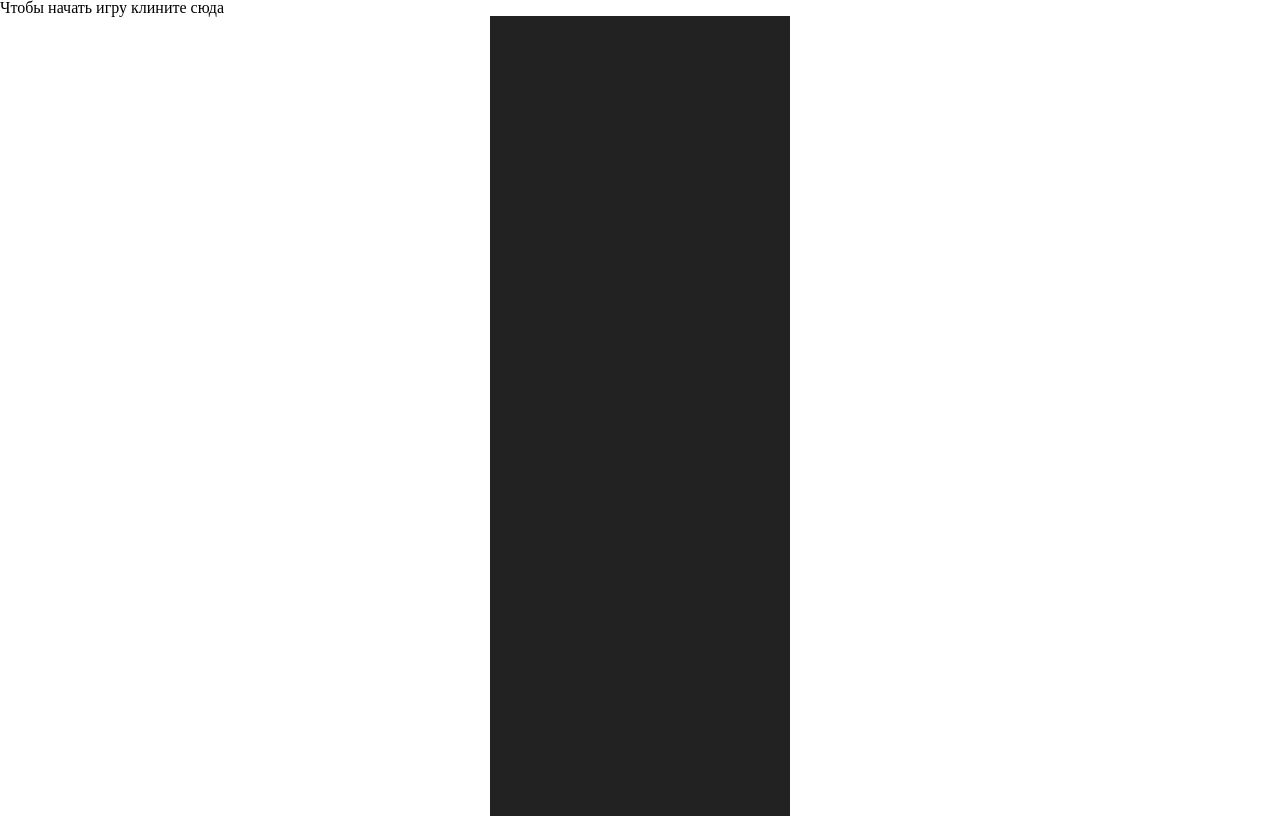
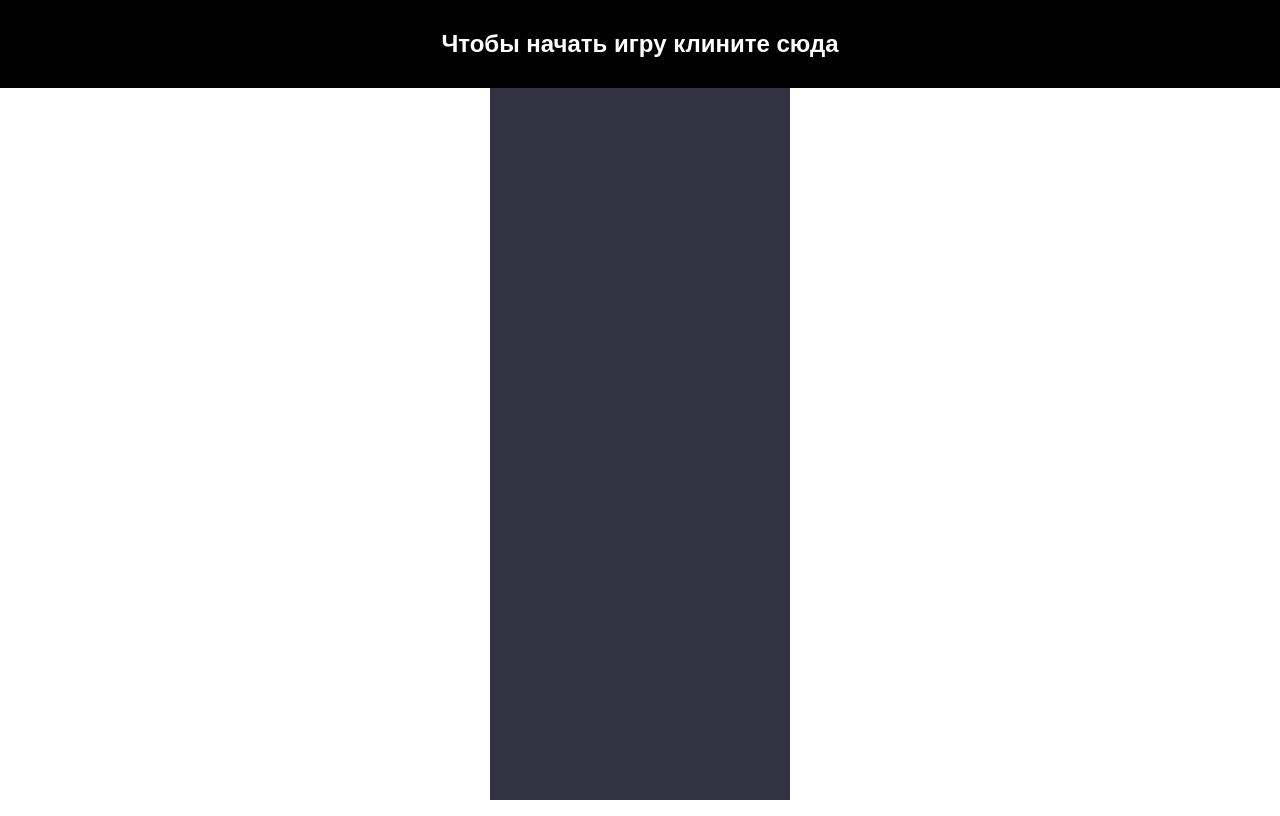
Before and after one commit to drunkenmaster86/Need-for-Js, a plain HTML site: page index.html in a window 1280 px wide. Drawn offline with Linux system fonts and the light colour scheme.

Commit message:
доработали приложение

```diff
--- a/main.js
+++ b/main.js
@@ -29,6 +29,7 @@ function getQuantityElements(heightElement) {
 
 function startGame() {
   start.classList.add("hide");
+  gameArea.innerHTML = "";
 
   for (let i = 0; i < getQuantityElements(100); i++) {
     const line = document.createElement("div");
@@ -50,8 +51,12 @@ function startGame() {
 
     gameArea.appendChild(enemy);
   }
+  setting.score = 0;
   setting.start = true;
   gameArea.appendChild(car);
+  car.style.left = gameArea.offsetWidth / 2 - car.offsetWidth / 2;
+  car.style.top = "auto";
+  car.style.bottom = "10px";
   setting.x = car.offsetLeft;
   setting.y = car.offsetTop;
   requestAnimationFrame(playGame);
@@ -59,6 +64,8 @@ function startGame() {
 
 function playGame() {
   if (setting.start) {
+    setting.score += setting.speed;
+    score.innerHTML = "SCORE<br>" + setting.score;
     moveRoad();
     moveEnemy();
     if (keys.ArrowLeft && setting.x > 0) {
@@ -106,6 +113,20 @@ function moveRoad() {
 function moveEnemy() {
   let enemy = document.querySelectorAll(".enemy");
   enemy.forEach(function (item) {
+    let carRect = car.getBoundingClientRect();
+    let enemyRect = item.getBoundingClientRect();
+    if (
+      carRect.top <= enemyRect.bottom &&
+      carRect.right >= enemyRect.left &&
+      carRect.left <= enemyRect.right &&
+      carRect.bottom >= enemyRect.top
+    ) {
+      setting.start = false;
+      console.log("ДТП");
+      start.classList.remove("hide");
+      start.style.top = score.offsetHeight;
+    }
+
     item.y += setting.speed / 2;
     item.style.top = item.y + "px";
     if (item.y >= document.documentElement.clientHeight) {
--- a/styles.css
+++ b/styles.css
@@ -133,8 +133,6 @@ table {
   height: 100px;
   background: transparent url(img/player.png) center / cover no-repeat;
   position: absolute;
-  left: 125px;
-  bottom: 10px;
 }
 
 .gameArea {
@@ -142,7 +140,7 @@ table {
   height: 100%;
   position: relative;
   margin: auto;
-  background: #222;
+  background: #334;
   overflow: hidden;
 }
 
@@ -153,3 +151,36 @@ table {
   background: #fff;
   left: 145px;
 }
+
+.start {
+  position: absolute;
+  left: 0;
+  top: 0;
+  width: 100%;
+  margin: 0;
+  padding: 2rem 0;
+  text-align: center;
+  z-index: 200;
+  color: #fff;
+  font-size: 1.5rem;
+  background: #000;
+  cursor: pointer;
+  font-family: sans-serif;
+  font-weight: 700;
+}
+
+.score {
+  position: absolute;
+  left: 0;
+  top: 0;
+  width: 100%;
+
+  padding: 1rem 0;
+  z-index: 200;
+  color: aquamarine;
+  font-size: 1.5rem;
+  background: #000;
+  text-align: center;
+  font-family: sans-serif;
+  font-weight: 500;
+}
```
Also changed, not shown: img/enemy4.jpeg (added), img/enemy5.jpg (added), img/enemy6.jpg (added).
